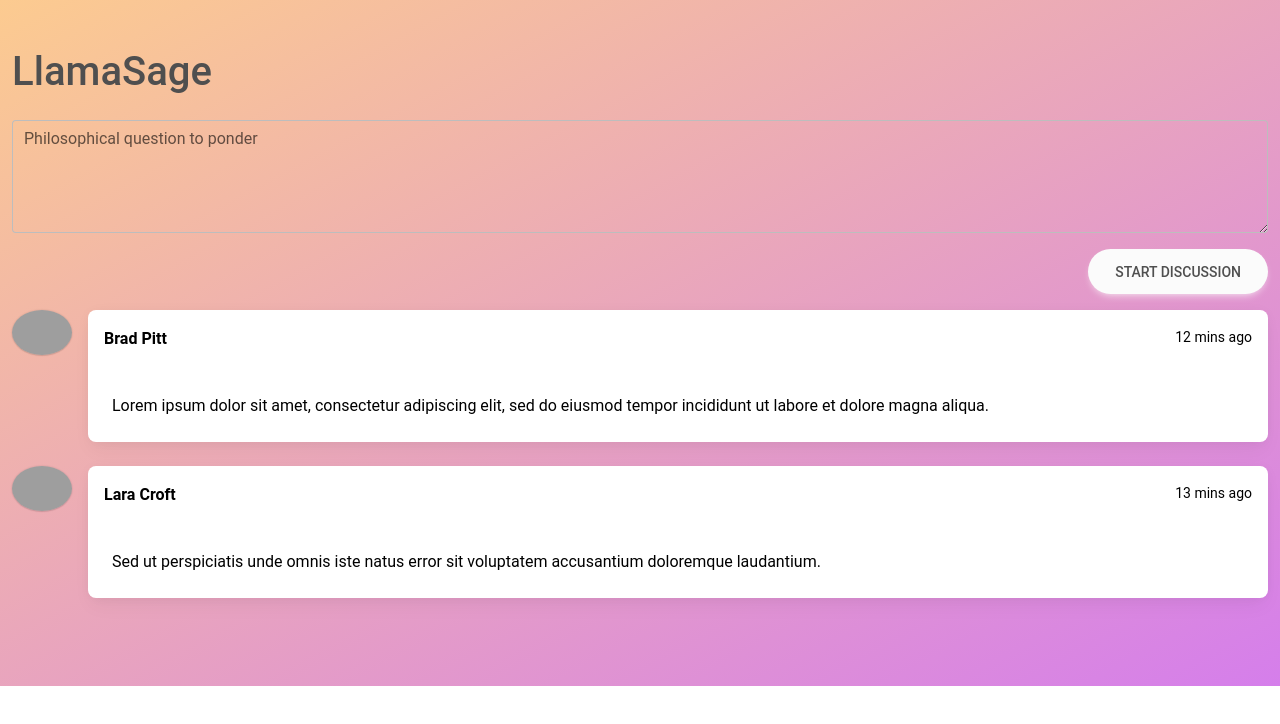
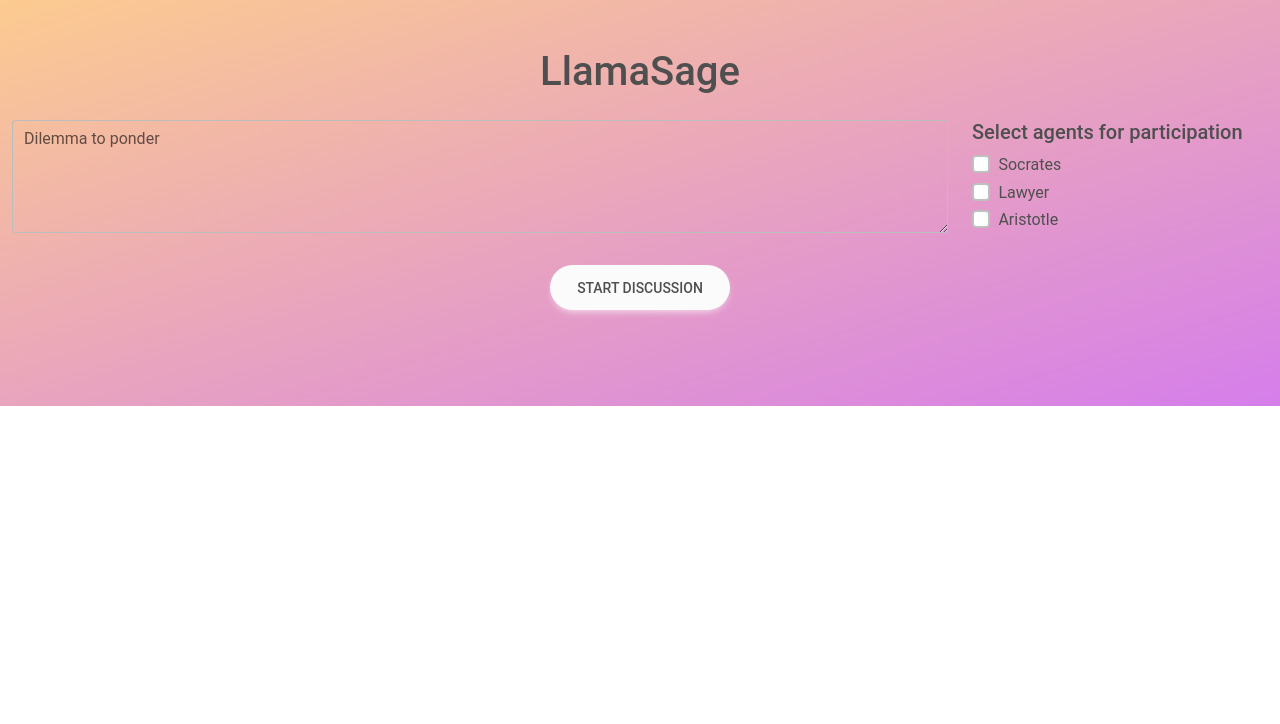
Before and after one commit to LeWaldm/LlamaSage, a React (Create React App) app in the folder frontend/: page / in a window 1280 px wide. Shown: the top 724 px of the page. Built offline with nearby package versions, Linux system fonts and the light colour scheme; grey boxes are pictures that could not be loaded; the HTML template or start-up script is replaced by a standard one.

Commit message:
frontend: replace hardcoded text with state text

```diff
--- a/frontend/src/App.jsx
+++ b/frontend/src/App.jsx
@@ -14,27 +14,61 @@ import {
 } from "mdb-react-ui-kit";
 
 export default function App() {
-  const [texts, setTexts] = useState("Word")
+  const [texts, setTexts] = useState([
+    {
+      user: 'Socrates',
+      text: 'The only true wisdom is in knowing you know nothing.'
+    },
+    {
+      user: 'Aristotle',
+      text: 'It is the mark of an educated mind to be able to entertain a thought without accepting it.'
+    },
+    {
+      user: 'Lawyer',
+      text: 'The more you know, the more you realize you know nothing.'
+    },
+    {
+      user: 'Socrates',
+      text: 'The only true wisdom is in knowing you know nothing.'
+    },
+  ])
+  const [agents, setAgents] = useState([
+    'Socrates', 'Lawyer', 'Aristotle'
+  ])
+  const [discussionStarted, setDiscussionStarted] = useState(false)
+
+  const startDiscussion = () => {
+    setDiscussionStarted(true)
+  }
   return (
     <MDBContainer fluid className="py-5 gradient-custom">
-      <MDBRow>
+      <MDBRow className="text-center mb-3">
+        <h1 >
+          LlamaSage
+        </h1>
+      </MDBRow>
+      <MDBRow className="mb-3">
+          <MDBCol size='9'>
+              <MDBTextArea className="mb-3" label="Dilemma to ponder" id="textAreaExample" rows={4} />
+          </MDBCol>
+          <MDBCol size='3'>
+            <h5>Select agents for participation</h5>
+            <MDBCheckbox label="Socrates" id="checkbox1" />
+            <MDBCheckbox label="Lawyer" id="checkbox1" />
+            <MDBCheckbox label="Aristotle" id="checkbox1" />
+          </MDBCol>
+      </MDBRow>
+      <MDBRow className="text-center mb-3">
         <MDBTypography>
-          <h1>
-          LlamaSage
-          </h1>
+          <MDBBtn color="light" size="lg" rounded onClick={event => startDiscussion()}>
+            Start Discussion
+          </MDBBtn>
         </MDBTypography>
       </MDBRow>
-      <MDBRow>
-        <MDBTypography>
-            <MDBTextArea className="mb-3" label="Philosophical question to ponder" id="textAreaExample" rows={4} />
-            <MDBBtn color="light" size="lg" rounded className="float-end mb3">
-              Start Discussion
-            </MDBBtn>
-          </MDBTypography>
-      </MDBRow>
-      <MDBRow>
+      {<MDBRow>
           <MDBTypography>
-            <li className="d-flex justify-content-between mb-4">
+          {discussionStarted && texts.map((value, index) => {
+            return <li className="d-flex justify-content-between mb-4" key={index}>
               <img
                 src="https://mdbcdn.b-cdn.net/img/Photos/Avatars/avatar-6.webp"
                 alt="avatar"
@@ -44,49 +78,19 @@ export default function App() {
               <MDBCard className="w-100 mask-custom">
                 <MDBCardHeader
                   className="d-flex justify-content-between p-3"
-                  style={{ borderBottom: "1px solid rgba(255,255,255,.3)" }}
                 >
-                  <p className="fw-bold mb-0">Brad Pitt</p>
-                  <p className="small mb-0">
-                    <MDBIcon far icon="clock" /> 12 mins ago
-                  </p>
+                  <p className="fw-bold mb-0">{value.user}</p>
                 </MDBCardHeader>
                 <MDBCardBody>
                   <p className="mb-0">
-                    Lorem ipsum dolor sit amet, consectetur adipiscing elit, sed
-                    do eiusmod tempor incididunt ut labore et dolore magna
-                    aliqua.
+                    {value.text}
                   </p>
                 </MDBCardBody>
               </MDBCard>
             </li>
-            <li class="d-flex justify-content-between mb-4">
-              <img
-                src="https://mdbcdn.b-cdn.net/img/Photos/Avatars/avatar-5.webp"
-                alt="avatar"
-                className="rounded-circle d-flex align-self-start me-3 shadow-1-strong"
-                width="60"
-              />
-              <MDBCard className="w-100 mask-custom">
-                <MDBCardHeader
-                  className="d-flex justify-content-between p-3"
-                  style={{ borderBottom: "1px solid rgba(255,255,255,.3)" }}
-                >
-                  <p class="fw-bold mb-0">Lara Croft</p>
-                  <p class="small mb-0">
-                    <MDBIcon far icon="clock" /> 13 mins ago
-                  </p>
-                </MDBCardHeader>
-                <MDBCardBody>
-                  <p className="mb-0">
-                    Sed ut perspiciatis unde omnis iste natus error sit
-                    voluptatem accusantium doloremque laudantium.
-                  </p>
-                </MDBCardBody>
-              </MDBCard>
-            </li>
+          })}
           </MDBTypography>
-      </MDBRow>
+      </MDBRow>}
     </MDBContainer>
   );
 }
```
